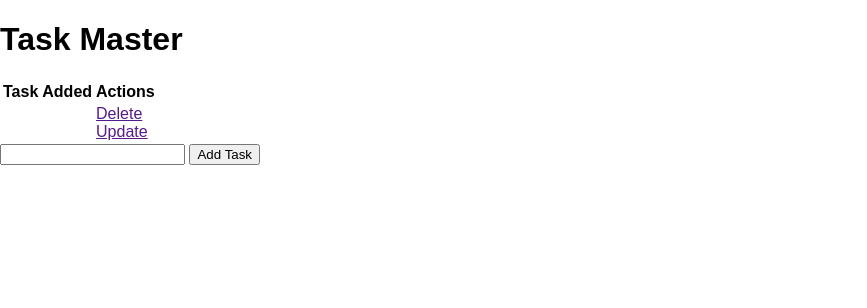
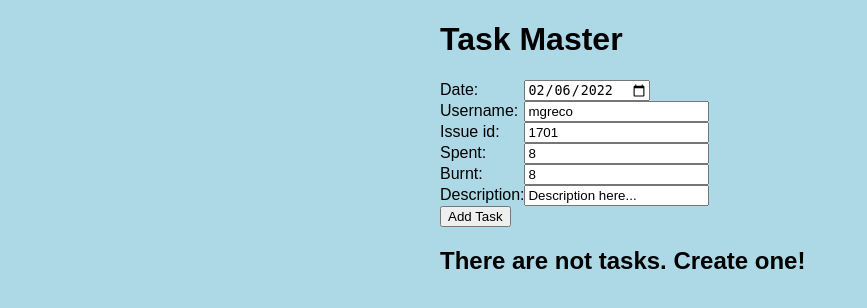
Before and after one commit to mmngreco/flask_task_manager, a Flask app: page / in a window 1280 px wide. Shown: the top 308 px of the page, without its empty margins (0-867 px from the left). Run offline with Flask 2, Linux system fonts and the light colour scheme; data that the repository does not hold is empty.

Commit message:
enh: mwe

```diff
--- a/app.py
+++ b/app.py
@@ -1,29 +1,86 @@
 from flask import Flask, render_template, url_for, request
-from flask_sqlalchemy import SQLAlchemy, Model
+from flask_sqlalchemy import SQLAlchemy
 from datetime import datetime
+
+from werkzeug.utils import redirect
 
 app = Flask(__name__)
 app.config["SQLALCHEMY_DATABASE_URI"] = "sqlite:///test.db"
+app.config["SQLALCHEMY_TRACK_MODIFICATIONS"] = False
 db = SQLAlchemy(app)
 
 
-class Todo(Model):
+class Todo(db.Model):
 
     id = db.Column(db.Integer, primary_key=True)
-    content = db.Column(db.String(200), nullable=False)
     completed = db.Column(db.Integer, default=0)
-    date_created = db.Column(db.DateTime, default=datetime.utcnow())
+    date_created = db.Column(db.DateTime, default=datetime.utcnow)
+    date = db.Column(db.DateTime, default=datetime.utcnow)
+    username = db.Column(db.String, default="mgreco")
+    issue = db.Column(db.Integer)
+    spent = db.Column(db.Float, default=8)
+    burnt = db.Column(db.Float, default=8)
+    description = db.Column(db.String(200), nullable=False)
 
     def __repr__(self):
-        return '<Task %r>' % self.id
+        return '<Task %r>' % self.issue
+
+
+def form2task(form, task):
+    task.date = datetime.strptime(form['date'], "%Y-%m-%d")
+    task.username = form['username']
+    task.issue = int(form['issue'])
+    task.spent = float(form['spent'])
+    task.burnt = float(form['burnt'])
+    task.description = form['description']
+    return task
+
 
 
 @app.route('/', methods=['POST', 'GET'])
-def index():
+def index(db=db):
     if request.method == "POST":
-        task_content = request.form['content']
+        new_task = form2task(request.form, Todo())
+
+        try:
+            db.session.add(new_task)
+            db.session.commit()
+            return redirect('/')
+        except Exception:
+            return "There was an error adding your task."
+
     else:
-        return render_template('index.html')
+        tasks = Todo.query.order_by(Todo.date).all()
+        today = datetime.utcnow()
+        return render_template('index.html', tasks=tasks, today=today)
+
+
+@app.route("/delete/<int:id>")
+def delete(id, db=db):
+
+    task_to_delete = Todo.query.get_or_404(id)
+
+    try:
+        db.session.delete(task_to_delete)
+        db.session.commit()
+        return redirect("/")
+    except Exception:
+        return "Something was wrong!"
+
+
+@app.route("/update/<int:id>", methods=['GET', 'POST'])
+def update(id, db=db):
+    task = Todo.query.get_or_404(id)
+
+    if request.method == "POST":
+        task = form2task(request.form, task)
+        try:
+            db.session.commit()
+            return redirect('/')
+        except Exception:
+            return "There was an issue updating your task."
+    else:
+        return render_template('update.html', task=task)
 
 
 if __name__ == "__main__":
--- a/static/css/main.css
+++ b/static/css/main.css
@@ -1,4 +1,41 @@
-body {
+body, html {
     margin: 0;
     font-family: sans-serif;
+    background-color: lightblue;
 }
+
+.content {
+    margin: 0 auto;
+    width: 400px;
+}
+
+table, td, th {
+    border: 1px solid #aaa;
+}
+
+table {
+    border-collapse: collapse;
+    width: 100%;
+}
+
+th {
+    height: 30px;
+}
+
+td {
+    text-align: center;
+    padding: 5px;
+}
+
+.form {
+    margin-top: 20px;
+}
+
+#content {
+    width: 70%;
+}
+
+form  { display: table;      }
+p     { display: table-row;  }
+label { display: table-cell; }
+input { display: table-cell; }
--- a/templates/index.html
+++ b/templates/index.html
@@ -9,29 +9,73 @@
 <div>
 
 <div class="content">
+
     <h1>Task Master</h1>
+
+    <form action="/" method="POST">
+        <p>
+        <label for="date">Date:</label>
+        <input type="date" name="date" value="{{ today.date() }}">
+        </p>
+        <p>
+        <label for="username">Username:</label>
+        <input type="text" name="username"  value="mgreco">
+        </p>
+        <p>
+        <label for="issue">Issue id:</label>
+        <input type="number" name="issue" value=1701>
+        </p>
+        <p>
+        <label for="spent">Spent:</label>
+        <input type="number" name="spent" value=8>
+        </p>
+        <p>
+        <label for="burnt">Burnt:</label>
+        <input type="number" name="burnt" value=8>
+        </p>
+        <p>
+        <label for="description">Description:</label>
+        <input type="text" name="description" value="Description here...">
+        </p>
+        <p>
+        <input type="submit" value="Add Task">
+        </p>
+    </form>
+
+    {% if tasks | length < 1 %}
+        <h2>There are not tasks. Create one!</h2>
+
+    {% else %}
 
     <table>
         <tr>
-            <th>Task</th>
-            <th>Added</th>
+            <th>Date</th>
+            <th>Issue</th>
+            <th>User Name</th>
+            <th>Spent</th>
+            <th>Burnt</th>
+            <th>Description</th>
             <th>Actions</th>
         </tr>
 
+        {% for task in tasks %}
+
         <tr>
-            <td></td>
-            <td></td>
-            <td><a href="">Delete</a>
-                <br>
-                <a href="">Update</a></td>
+            <td> {{ task.date }} </td>
+            <td> {{ task.issue }} </td>
+            <td> {{ task.username }} </td>
+            <td> {{ task.spent }} </td>
+            <td> {{ task.burnt }} </td>
+            <td> {{ task.description }} </td>
+
+            <td><a href="/delete/{{ task.id }}">Delete</a>&nbsp;<a href="/update/{{ task.id }}">Update</a>
+            </td>
         </tr>
+
+        {% endfor %}
+
     </table>
-
-    <form action="/" method="POST">
-        <input type="text" name="content" id="content">
-        <input type="submit" value="Add Task">
-    </form>
-
+    {% endif %}
 </div>
 
 {% endblock %}
```
Also changed, not shown: setup.py (+4 -4 lines), templates/update.html (added, +51 -0 lines).
